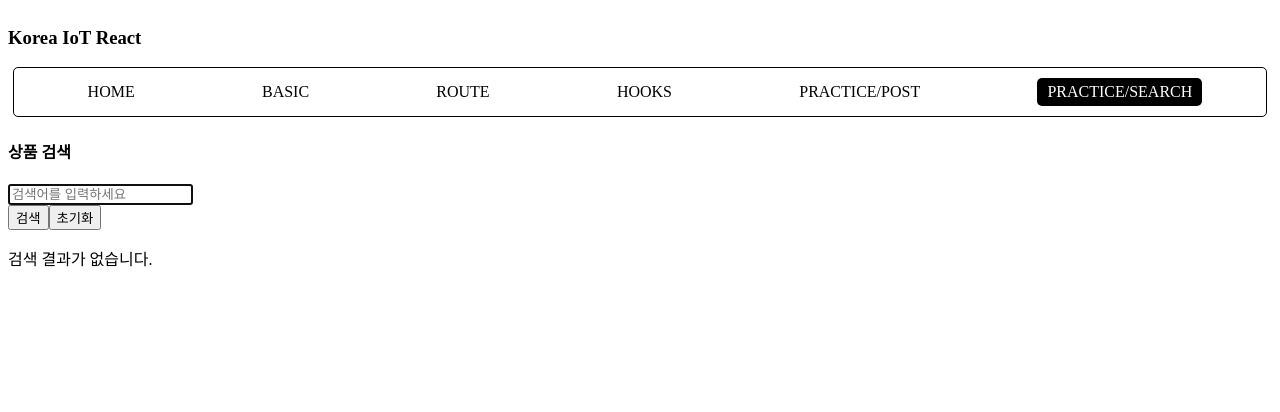
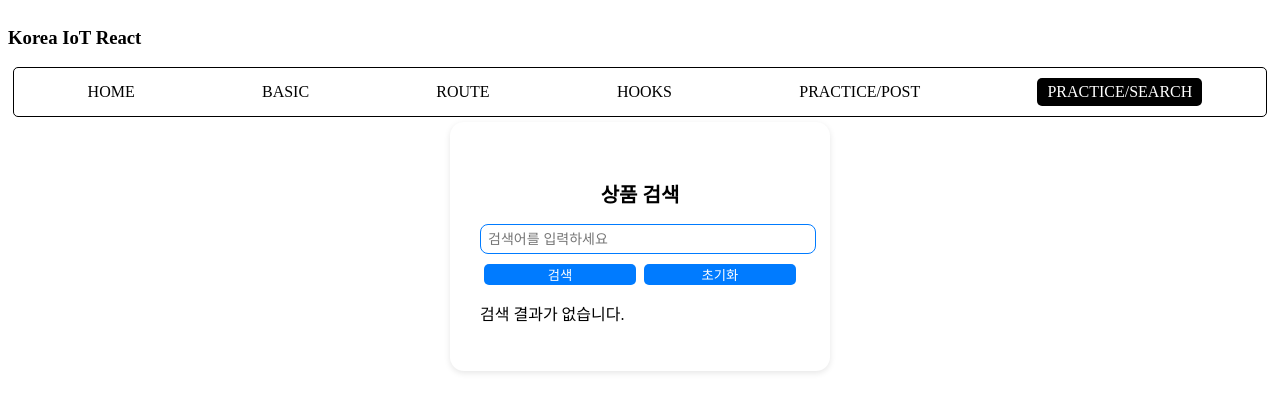
Before and after one commit to devgiants75/k_iot_frontend, a React (Vite) app in the folder f-iot-react/: page /practice/search in a window 1280 px wide. Shown: the top 412 px of the page. Built offline with nearby package versions, Linux system fonts and the light colour scheme.

Commit message:
20251105 React Hooks Practice

```diff
--- /dev/null
+++ b/f-iot-react/src/_practices/c_hooks/SearchApp.css
@@ -0,0 +1,67 @@
+.search-container {
+  width: 320px;
+  margin: 0 auto;
+  padding: 30px;
+  border-radius: 14px;
+  box-shadow: 0 2px 6px rgba(0, 0, 0, 0.1);
+  background-color: #fff;
+  transition: all 0.3s ease-in-out;
+}
+
+.search-container:hover {
+  transform: translateY(-2px);
+}
+
+.search-box h4 {
+  font-size: 20px;
+  margin-bottom: 16px;
+  text-align: center;
+}
+
+.search-box input[type='text'] {
+  width: 100%;
+  padding: 6px 7px;
+  font-size: 14px;
+  border: 1px solid #ccc;
+  border-radius: 8px;
+  outline: none;
+  transition: all 0.2s ease-in-out;
+}
+
+.search-box input[type='text']:focus {
+  border-color: #007bff;
+}
+
+.search-box .buttons {
+  display: flex;
+  justify-content: space-between;
+  margin-top: 10px;
+}
+
+.search-box button {
+  flex: 1;
+  margin: 0 4px;
+  border: none;
+  border-radius: 5px;
+  cursor: pointer;
+  color: white;
+  background-color: #007bff;
+  transition: all 0.3s;
+}
+
+.results {
+  list-style: none;
+  padding: 0;
+  margin-top: 20px;
+  border-top: 1px solid #ddd;
+}
+
+.results li {
+  padding: 10px 0;
+  border-bottom: 1px solid #eee;
+  color: #333;
+}
+
+.results li:hover {
+  background-color: #f8f9fa;
+}
--- a/f-iot-react/src/_practices/c_hooks/SearchApp.tsx
+++ b/f-iot-react/src/_practices/c_hooks/SearchApp.tsx
@@ -1,7 +1,8 @@
+import React from 'react'
 import SearchBox from '@/components/SearchBox';
 import SearchResults from '@/components/SearchResults';
 import { useSearch } from '@/hooks/useSearch'
-import React from 'react'
+import './SearchApp.css';
 
 //! 웹사이트 검색 기능
 
@@ -36,7 +37,7 @@ function SearchApp() {
   } = useSearch('');
 
   return (
-    <div>
+    <div className='search-container'>
       {/* 검색창 컴포넌트 */}
       <SearchBox
         query={query}
--- /dev/null
+++ b/f-iot-react/src/_practices/c_hooks/TodoAppLocalStorage.tsx
@@ -0,0 +1,84 @@
+import TodoList from "@/components/TodoList";
+import React, { useEffect, useRef, useState } from "react";
+
+//! Hooks + 로컬 스토리지
+// : 백엔드+DB를 대신하여 로컬 스토리지로 CRUD 구현
+// - 로컬 스토리지에서 데이터를 불러오고, 상태 관리
+//   , 할 일을 추가, 삭제, 토글하는 기능 구현
+
+//@ 1. 할 일(Todo) 타입 정의
+export interface Todo {
+  id: number;
+  text: string;
+  completed: boolean;
+}
+
+//@ 2. 로컬 스토리지의 데이터를 불러오는 함수
+//  : 저장된 데이터 값을 상태관리에 전달
+const loadTodosFromLocalStorage = (): Todo[] => {
+  const storedTodos = localStorage.getItem("todos");
+  return storedTodos ? JSON.parse(storedTodos) : [];
+};
+
+function TodoAppLocalStorage() {
+  //^ === Hooks ===
+  const [todos, setTodos] = useState<Todo[]>(loadTodosFromLocalStorage);
+  const [inputValue, setInputValue] = useState<string>("");
+  const nextId = useRef<number>(
+    todos.length > 0 ? Math.max(...todos.map((todo) => todo.id)) + 1 : 1
+  );
+
+  useEffect(() => {
+    //@ todos 배열의 변경에 따라 localStorage의 데이터 새로고침
+    localStorage.setItem('todos', JSON.stringify(todos));
+  }, [todos]);
+
+  //^ === Event Handler ===
+  //? 1. 할 일 추가
+  const onAddTodo = () => {
+    if (inputValue.trim() === '') return;
+
+    const newTodo: Todo = {
+      id: nextId.current,
+      text: inputValue.trim(),
+      completed: false
+    }
+
+    setTodos([...todos, newTodo]);
+
+    nextId.current += 1;
+    setInputValue('');
+  }
+
+  //? 2. 할 일 토글 (완료 여부)
+  const onToggleTodoCompleted = (id: number) => {
+    setTodos(
+      todos.map(todo => todo.id === id ? { ...todo, completed: !todo.completed } : todo)
+    )
+  };
+
+  //? 3. 할 일 삭제
+  const onDeleteTodo = (id: number) => {
+    setTodos(todos.filter(todo => todo.id !== id));
+  }
+
+  return (
+    <div>
+      <h5>Todo List</h5>
+      <input
+        type="text"
+        value={inputValue}
+        onChange={(e) => setInputValue(e.target.value)}
+        onKeyDown={e => (e.key === 'Enter') ? onAddTodo() : null}
+      />
+      <button onClick={onAddTodo}>Todo 저장</button>
+      <TodoList
+        todos={todos}
+        toggleTodo={onToggleTodoCompleted}
+        deleteTodo={onDeleteTodo}
+      />
+    </div>
+  );
+}
+
+export default TodoAppLocalStorage;
--- /dev/null
+++ b/f-iot-react/src/components/TodoItem.tsx
@@ -0,0 +1,24 @@
+import type { Todo } from '@/_practices/c_hooks/TodoAppLocalStorage'
+import React from 'react'
+
+interface TodoItemProps {
+  todo: Todo;
+  toggleTodo: (id: number) => void;
+  deleteTodo: (id: number) => void;
+}
+
+function TodoItem({ todo, toggleTodo, deleteTodo }: TodoItemProps) {
+  return (
+    <li>
+      <span
+        style={{ textDecoration: todo.completed ? 'line-through' : 'none'}}
+        onClick={() => toggleTodo(todo.id)}
+      >
+        {todo.text}
+      </span>
+      <button onClick={() => deleteTodo(todo.id)}>Delete</button>
+    </li>
+  )
+}
+
+export default TodoItem
--- /dev/null
+++ b/f-iot-react/src/components/TodoList.tsx
@@ -0,0 +1,31 @@
+import type { Todo } from '@/_practices/c_hooks/TodoAppLocalStorage'
+import React from 'react'
+import TodoItem from './TodoItem';
+
+//! 목록(TodoItem) 반복 렌더링 컴포넌트
+
+interface TodoListProps {
+  todos: Todo[];
+  toggleTodo: (id: number) => void;
+  deleteTodo: (id: number) => void;
+}
+
+function TodoList({ todos, toggleTodo, deleteTodo }: TodoListProps) {
+  return (
+    <div>
+      <ul>
+        {todos.map(todo => (
+          <TodoItem
+            key={todo.id}
+
+            todo={todo}
+            toggleTodo={toggleTodo}
+            deleteTodo={deleteTodo}
+          />
+        ))}
+      </ul>
+    </div>
+  )
+}
+
+export default TodoList
--- a/f-iot-react/src/pages/c_hooks/index.tsx
+++ b/f-iot-react/src/pages/c_hooks/index.tsx
@@ -21,6 +21,7 @@ import Reducer02 from "./e_useReducer/Reducer02";
 import Custom01 from "./f_custom/Custom01";
 import Custom02 from "./f_custom/Custom02";
 import Custom03 from "./f_custom/Custom03";
+import TodoAppLocalStorage from "@/_practices/c_hooks/TodoAppLocalStorage";
 
 function Index() {
   return (
@@ -28,6 +29,10 @@ function Index() {
       <h1 style={{ backgroundColor: "black", color: "white" }}>
         === 리액트 Hooks ===
       </h1>
+
+      <ToggleSection title="7. 리액트 Hooks - Todo(LocalStorage)">
+        <TodoAppLocalStorage />
+      </ToggleSection>
 
       <ToggleSection title="6. 리액트 Hooks - custom Hooks">
         <Custom01 /> <hr />
```
